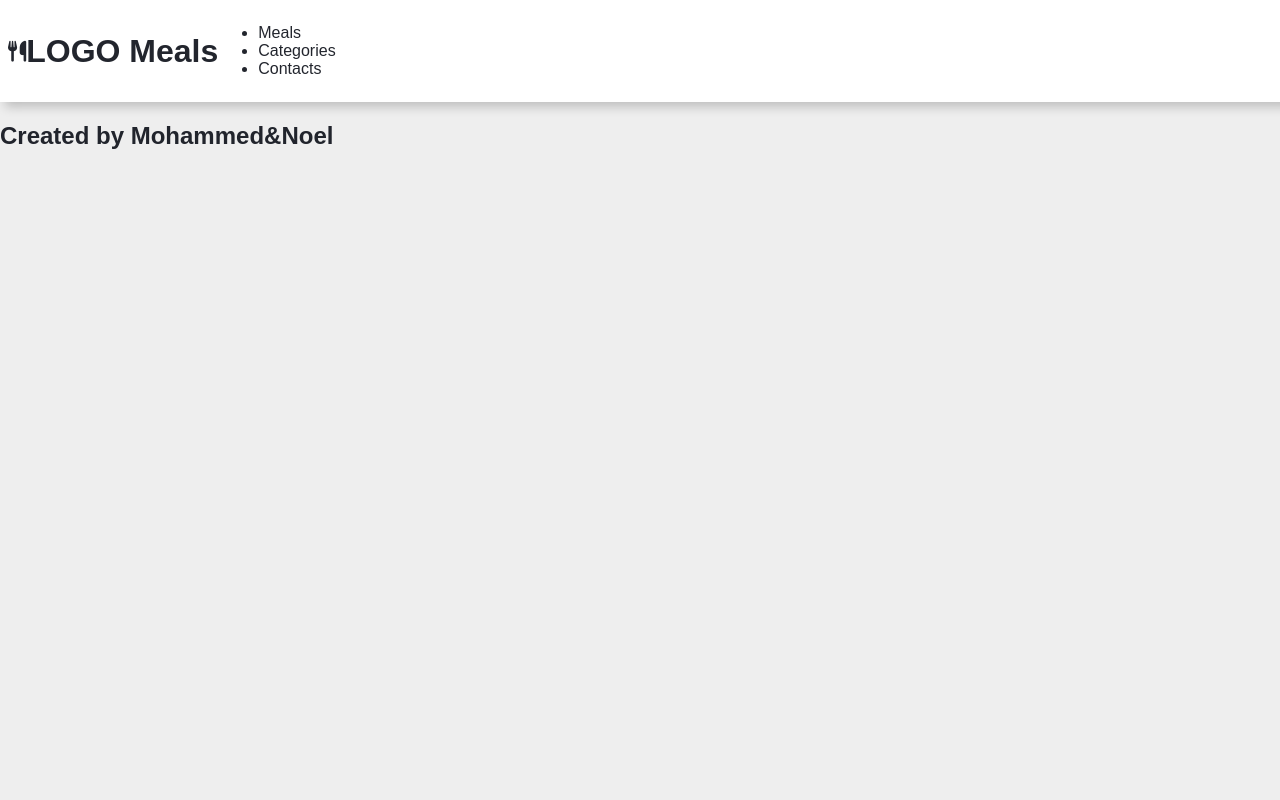
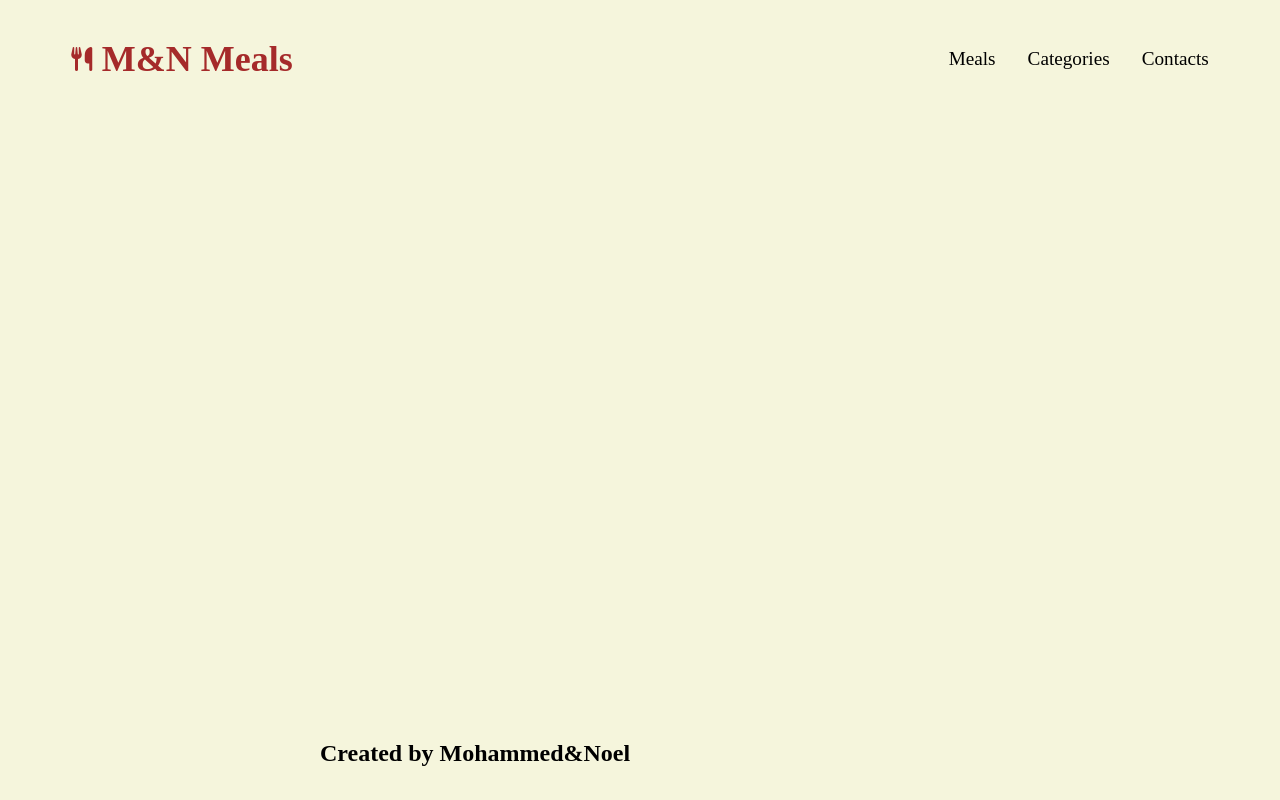
Before and after one commit to MohamedRoshdy2021/capstone-project, a website built with webpack: page src/index.html in a window 1280 px wide. Built offline with nearby package versions, Linux system fonts and the light colour scheme.

Commit message:
added header and footer

```diff
--- a/src/index.html
+++ b/src/index.html
@@ -9,19 +9,16 @@
     </head>
     <body>
         <header class="head">
-            <div class="logo">
+            <nav>
                 <i class="fa fa-cutlery"></i>
-                <h1>LOGO <span>Meals</span></h1>
-            </div>
-            <nav>
-                <ul>
-                    <li id="meals">Meals</li>
-                    <li id="categories">Categories</li>
-                    <li id="contacts">Contacts</li>
-                </ul>
+                <h1>M&N Meals</h1>
             </nav>
+            <ul>
+                <li id="meals">Meals</li>
+                <li id="categories">Categories</li>
+                <li id="contacts">Contacts</li>
+            </ul>
         </header>
-
         <footer>
             <h2>Created by Mohammed&Noel </h2>
         </footer>
--- a/src/style.css
+++ b/src/style.css
@@ -1,46 +1,40 @@
-:root {
-  --orange: #d926d6;
-  --black: rgba(10, 13, 22, 0.9);
-  --light-color: #666;
-  --box-shadow: 5px 5px 10px rgba(0, 0, 0, 0.2);
-  --font-family: "Poppins", sans-serif;
-}
-
-body {
-  margin: 0;
-  font-family: "Poppins", sans-serif;
-  background: white;
-  height: 100vh;
-  background-color: #eee;
-  color: var(--black);
+* {
+  background-color: beige;
+  box-sizing: border-box;
 }
 
 header {
-  margin: 0;
   display: flex;
-  flex-direction: row;
-  box-shadow: var(--box-shadow);
-  width: 100%;
-  padding: 0.5em;
-  background-color: white;
+  justify-content: space-between;
+  align-items: center;
+  width: 90%;
+  margin: 0 auto;
 }
 
-.fa-cutlery {
-  color: var(--black);
-  font-size: 1.3em;
+nav {
+  display: flex;
+  align-items: center;
+  gap: 0.6rem;
+  font-size: 1.5rem;
+  color: brown;
 }
 
-.meal-popup h4 span {
-  text-align: left;
-  font-weight: 500;
-  font-size: 1em;
-  margin-left: 0.3em;
+ul {
+  list-style: none;
+  display: flex;
+  gap: 2rem;
 }
 
-header .logo {
-  display: flex;
-  flex-direction: row;
-  justify-content: center;
-  align-items: center;
+ul li {
   cursor: pointer;
+  font-size: 1.2rem;
 }
+
+footer {
+  position: fixed;
+  top: 90%;
+  right: 0;
+  left: 0;
+  width: 50%;
+  margin: 0 auto;
+}
```
Also changed, not shown: dist/index.bundle.js.
